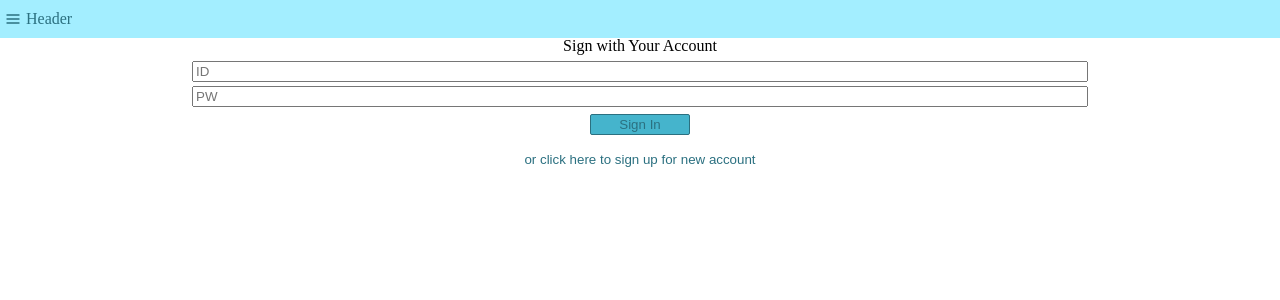
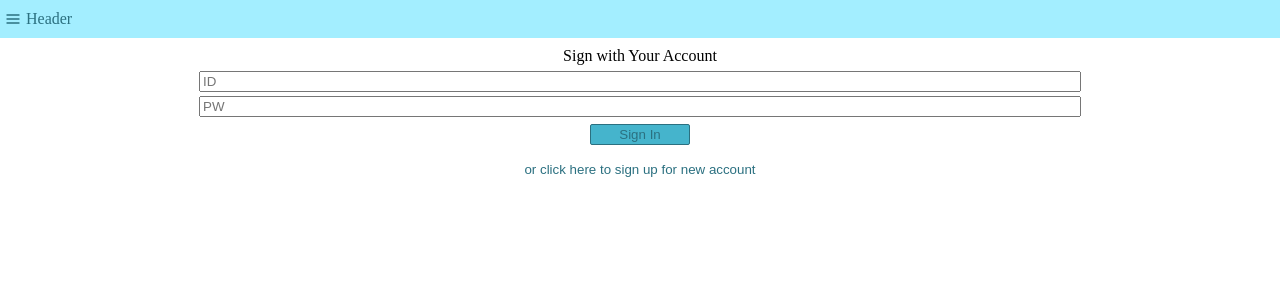
Before and after one commit to JISUlicious/dalkong-cam, a React (Create React App) app: page / in a window 1280 px wide. Shown: the top 300 px of the page. Built offline with nearby package versions, Linux system fonts and the light colour scheme; no server answers.

Commit message:
app-body 레이아웃 작성; RoomContext 삭제; 카메라와 뷰어로 구분 to-do: header, sidebar layout to-do: 기능 추가 (webRTC, firestore, storage)

```diff
--- a/src/styles/App.scss
+++ b/src/styles/App.scss
@@ -53,6 +53,7 @@ button {
   align-items: center;
   overflow-y: auto;
   height: 100%;
+  padding: 10px;
 }
 
 .wrapper {
--- a/src/styles/Camera.scss
+++ b/src/styles/Camera.scss
@@ -4,6 +4,7 @@
   position: relative;
   height: 100%;
   width: 100%;
+  padding: 0;
 }
 
 video {
```
